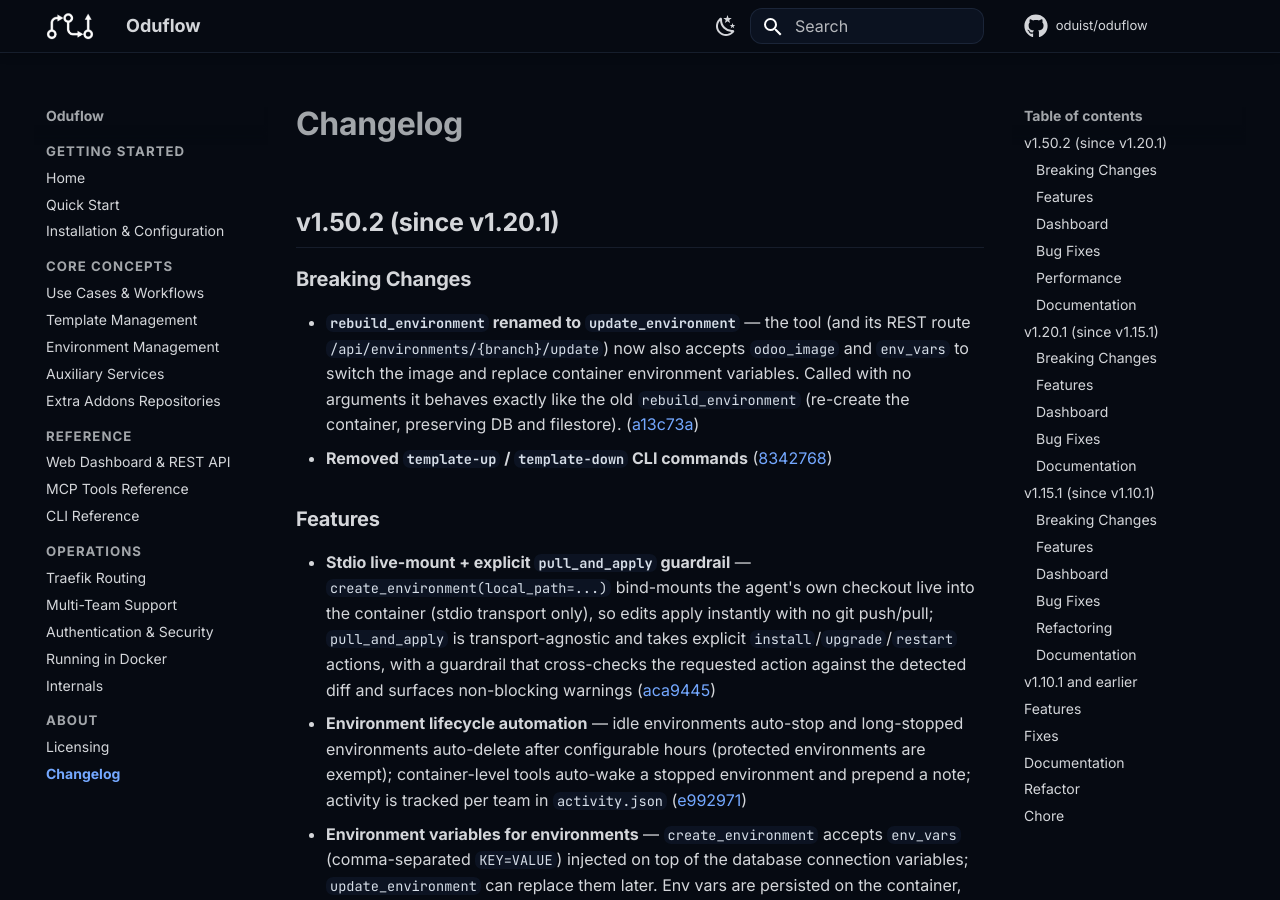
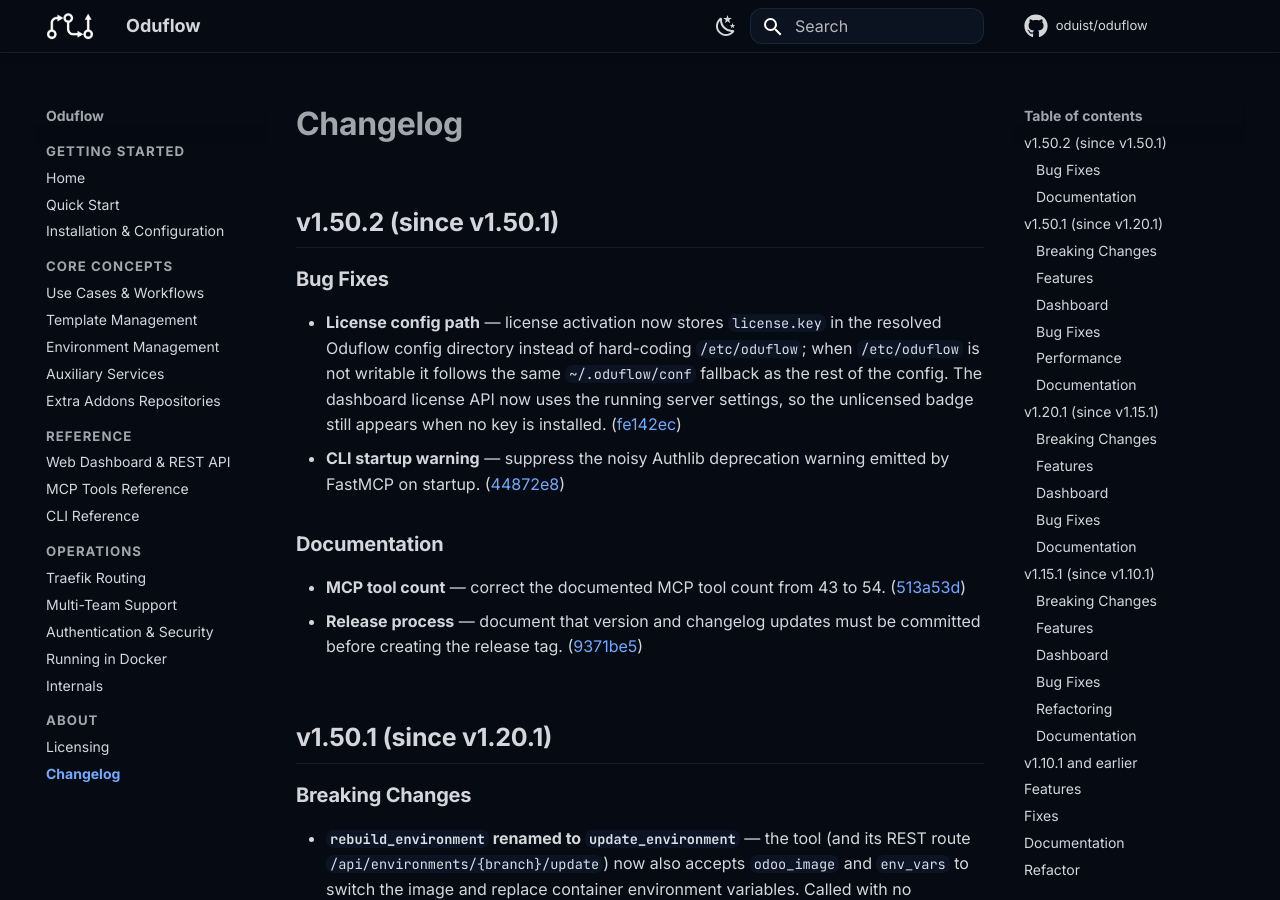
Before and after one commit to oduist/oduflow, an MkDocs documentation site: the page built from docs/changelog.md, in a window 1280 px wide and 900 px high. Built offline with MkDocs 1.6.1 and Material for MkDocs 9.7.7, drawn with Linux system fonts in a browser that asks for light colours; comment, search, counter and statistics services are not loaded; some of the changed text lies outside the part shown.

Commit message:
Fix 1.50.2 changelog range

```diff
--- a/docs/changelog.md
+++ b/docs/changelog.md
@@ -1,6 +1,18 @@
 # Changelog
 
-## v1.50.2 (since v1.20.1)
+## v1.50.2 (since v1.50.1)
+
+### Bug Fixes
+
+- **License config path** — license activation now stores `license.key` in the resolved Oduflow config directory instead of hard-coding `/etc/oduflow`; when `/etc/oduflow` is not writable it follows the same `~/.oduflow/conf` fallback as the rest of the config. The dashboard license API now uses the running server settings, so the unlicensed badge still appears when no key is installed. ([fe142ec](https://github.com/oduist/oduflow/commit/fe142ec))
+- **CLI startup warning** — suppress the noisy Authlib deprecation warning emitted by FastMCP on startup. ([44872e8](https://github.com/oduist/oduflow/commit/44872e8))
+
+### Documentation
+
+- **MCP tool count** — correct the documented MCP tool count from 43 to 54. ([513a53d](https://github.com/oduist/oduflow/commit/513a53d))
+- **Release process** — document that version and changelog updates must be committed before creating the release tag. ([9371be5](https://github.com/oduist/oduflow/commit/9371be5))
+
+## v1.50.1 (since v1.20.1)
 
 ### Breaking Changes
 
```
Also changed, not shown: other parts of docs/changelog.md (+0 -1 lines).
